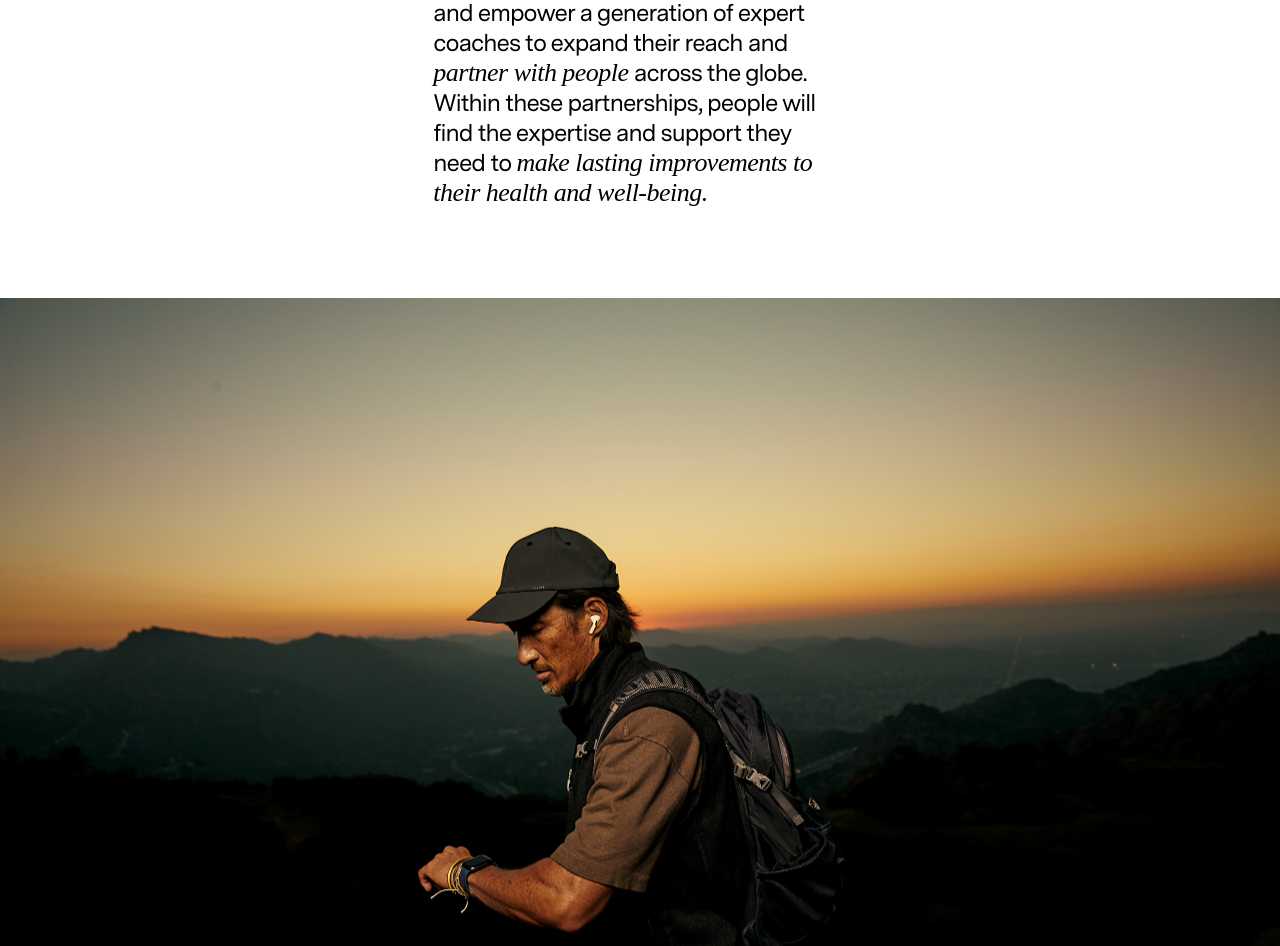
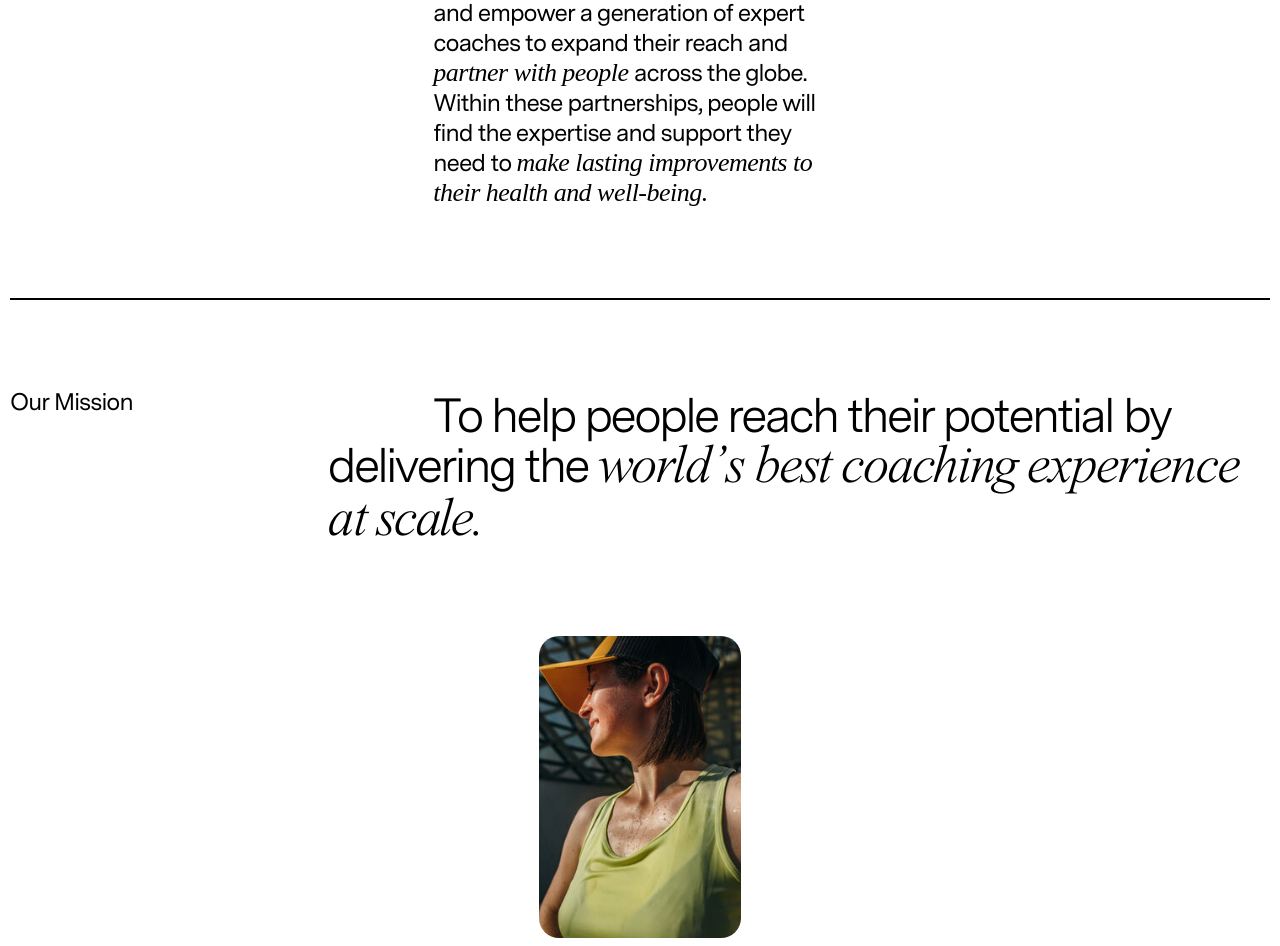
Before and after one commit to jamestae/future_wcc, an Eleventy site: page src/chapters/introduction.md in a window 1280 px wide. Shown: the part 1086-2032 px from the top of the page. Built offline with nearby package versions, Linux system fonts and the light colour scheme; Eleventy itself is replaced by a stand-in of ours; files that its build step writes are made by us from their sources; files whose address does not match are found by name; a web font is replaced by a local one.

Commit message:
Update chapter.njk

```diff
--- a/src/_includes/chapter.njk
+++ b/src/_includes/chapter.njk
@@ -32,11 +32,6 @@ layout: 'base.njk'
         {% if loop.last %}
             </div>
         {% endif %}
-        {% if item.type == "fbimage" %}
-                <div class="start1 end13 fullbleedImage">
-                    {% image item.image, "Alt text", "(min-width: 600px) 50vw, 100vw" %}
-                </div>
-        {% endif %}
     {% endfor %}
 </div>
 
```
